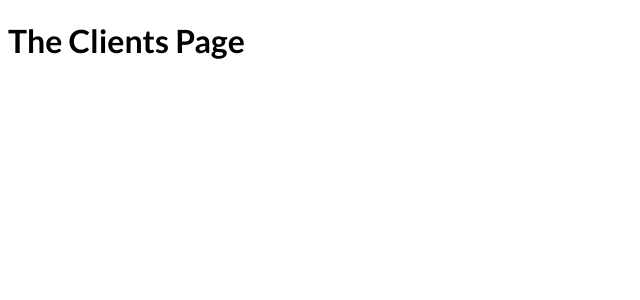
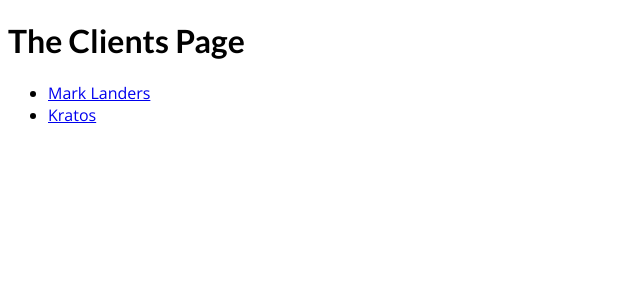
Before and after one commit to Zangetsu95/nextjs-course-code, a Next.js app: page /clients in a window 1280 px wide. Shown: the top 300 px of the page, without its empty margins (0-640 px from the left). Built offline with nearby package versions, Linux system fonts and the light colour scheme.

Commit message:
Navigating To Dynamic Routes

```diff
--- a/pages/clients/index.js
+++ b/pages/clients/index.js
@@ -1,7 +1,19 @@
+import Link from "next/link"
+
 function ClientsPage() {
+
+    const clients = [
+        { id: 'mark', name: "Mark Landers" },
+        { id: 'kratos', name: "Kratos" },
+    ]
+
+
     return (
         <div>
             <h1>The Clients Page</h1>
+            <ul>
+                {clients.map(client => <li key={client.id}><Link href={`/clients/${client.id}`}>{client.name}</Link></li>)}
+            </ul>
         </div>
     )
 }
```
